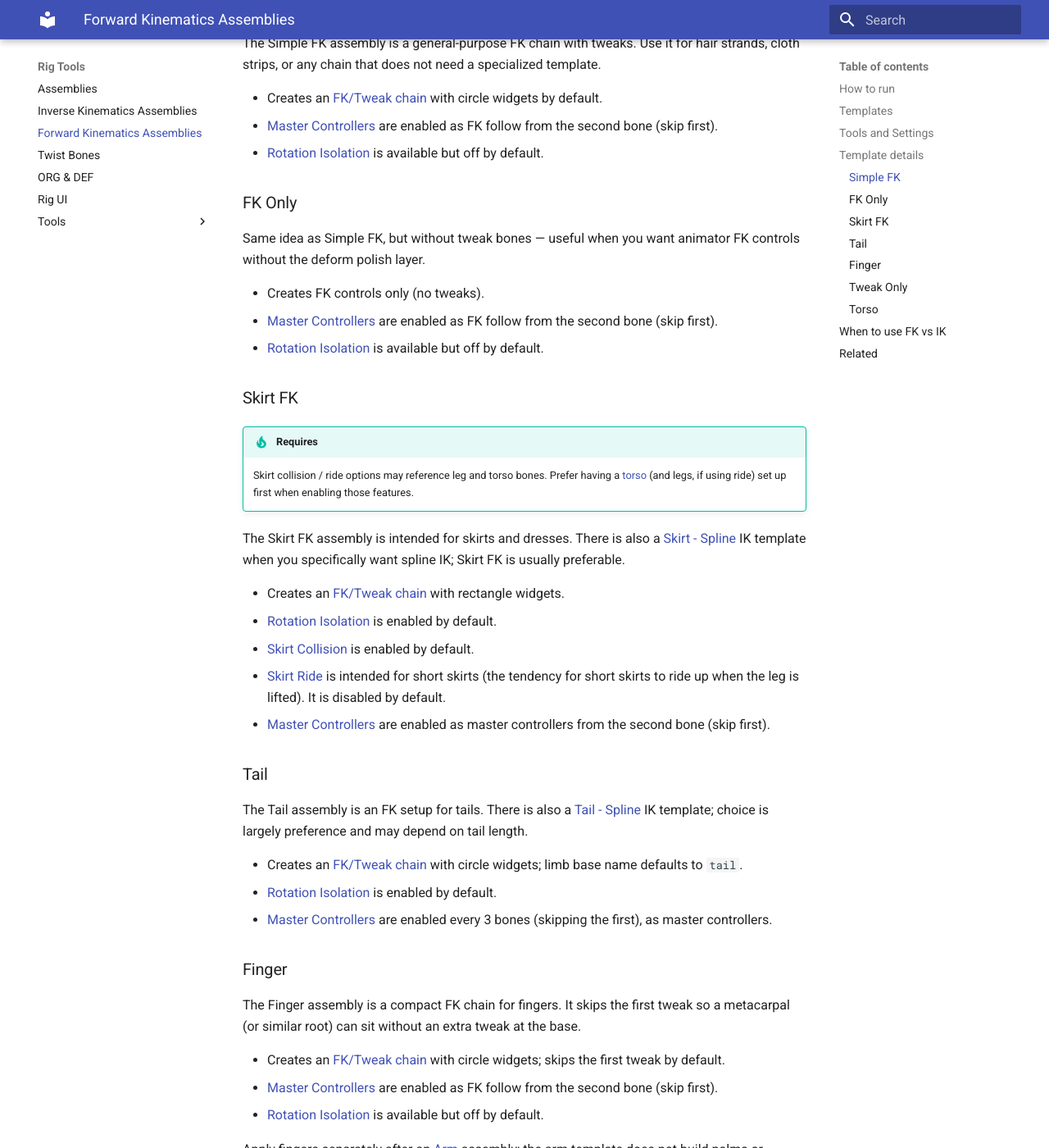
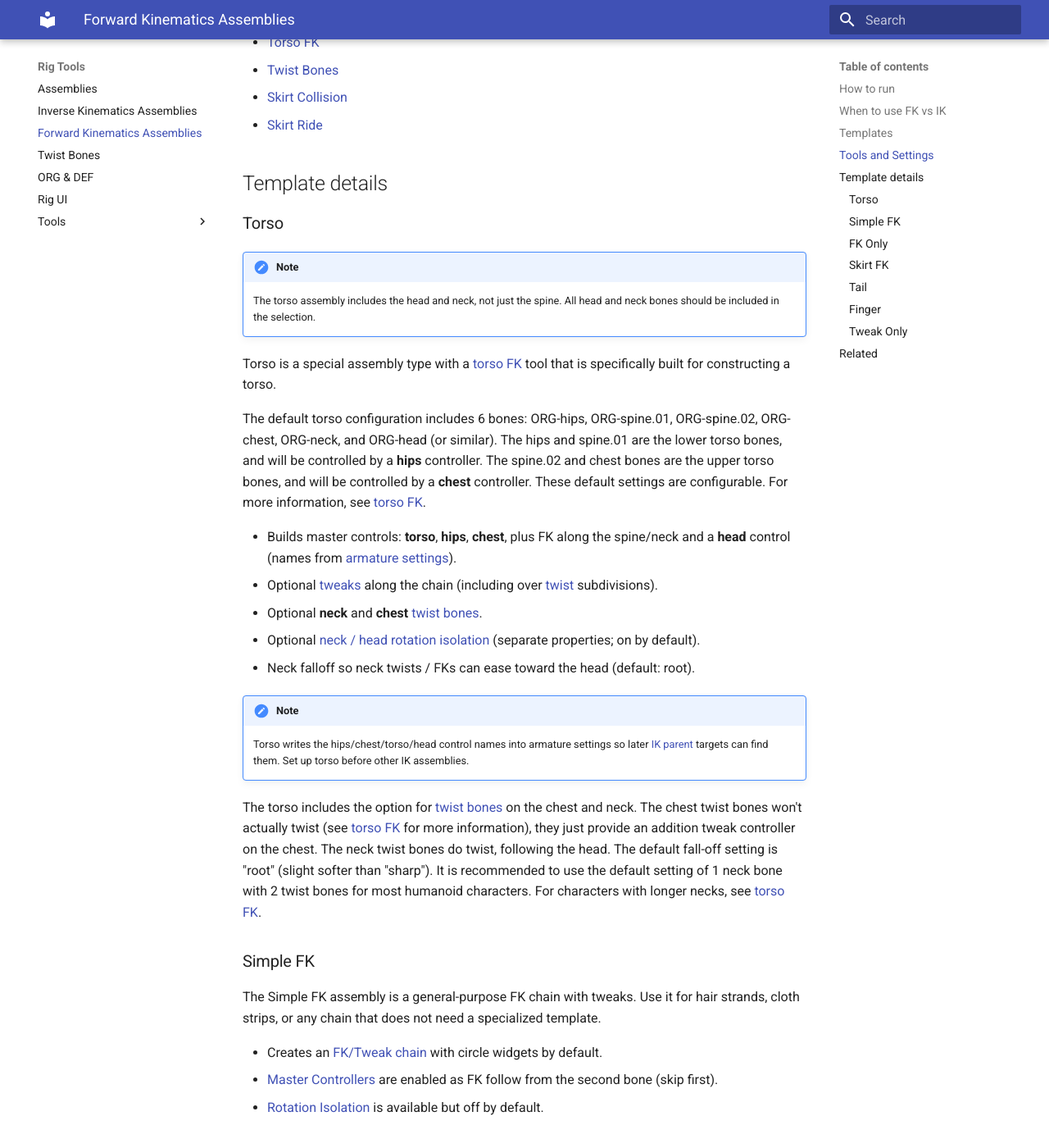
Before and after one commit to jaminvanderberg/blender-rig-tools, an MkDocs documentation site: the page built from docs/fk_assemblies.md, in a window 1280 px wide and 1400 px high, scrolled down 1767 px. Shown: the whole window at 82% size. Built offline with MkDocs 1.6.1 and Material for MkDocs 9.7.7, drawn with Linux system fonts in a browser that asks for light colours; some of the changed text lies outside the part shown.

Commit message:
fk assembly documentaiton

```diff
--- a/docs/fk_assemblies.md
+++ b/docs/fk_assemblies.md
@@ -19,9 +16,18 @@
 
 1. Select one or more linear chains (typically **ORG** bones — see [ORG & DEF](org_def.md)).
 2. Open the **Forward Kinematics** section of the Rig Tools n-panel.
-3. Click an FK template button (or **Torso** for the spine–neck–head assembly).
+3. Click an FK template button.
 
-Prefer templates. The advanced generators expose more options than you usually need.
+## When to use FK vs IK
+
+| Use FK assemblies | Use IK assemblies |
+| --- | --- |
+| Fingers, tails, simple cloth, hair strands | Arms, legs, anything that needs poles / IK goals |
+| You only want FK + tweaks | You need FK/IK switching and snapping |
+| Torso / spine–neck–head | Spline IK skirts/hair/tails when you specifically want splines |
+
+Use FK assemblies when you have simple mechanisms that don't require IK.  Generally, arm and legs should use IK assemblies.
+The spline IK assemblies are available, but are generally special-case uses.  Consider using FK first for hair, cloth, tails, etc., and switch to IK if you can't get the results you want.
 
 ## Templates
 
@@ -49,6 +55,27 @@
 
 ## Template details
 
+### Torso
+
+!!! note
+    The torso assembly includes the head and neck, not just the spine. All head and neck bones should be included in the selection.
+
+Torso is a special assembly type with a [torso FK](tools/torso_fk.md) tool that is specifically built for constructing a torso.
+
+The default torso configuration includes 6 bones: ORG-hips, ORG-spine.01, ORG-spine.02, ORG-chest, ORG-neck, and ORG-head (or similar).  The hips and spine.01 are the lower torso bones, and will be controlled by a **hips** controller. The spine.02 and chest bones are the upper torso bones, and will be controlled by a **chest** controller.  These default settings are configurable.  For more information, see [torso FK](tools/torso_fk.md).
+
+- Builds master controls: **torso**, **hips**, **chest**, plus FK along the spine/neck and a **head** control (names from [armature settings](org_def.md#armature-settings)).
+- Optional [tweaks](tools/fk_tweak_chain.md) along the chain (including over [twist](tools/twist_bones.md) subdivisions).
+- Optional **neck** and **chest** [twist bones](tools/twist_bones.md).
+- Optional [neck / head rotation isolation](tools/rotation_isolation.md) (separate properties; on by default).
+- Neck falloff so neck twists / FKs can ease toward the head (default: root).
+
+!!! note
+    Torso writes the hips/chest/torso/head control names into armature settings so later
+    [IK parent](tools/ik_parent.md) targets can find them. Set up torso before other IK assemblies.
+
+The torso includes the option for [twist bones](tools/twist_bones.md) on the chest and neck. The chest twist bones won't actually twist (see [torso FK](tools/torso_fk.md) for more information), they just provide an addition tweak controller on the chest.  The neck twist bones do twist, following the head.  The default fall-off setting is "root" (slight softer than "sharp").  It is recommended to use the default setting of 1 neck bone with 2 twist bones for most humanoid characters.  For characters with longer necks, see [torso FK](tools/torso_fk.md).
+
 ### Simple FK
 
 The Simple FK assembly is a general-purpose FK chain with tweaks. Use it for hair strands, cloth strips, or any chain that does not need a specialized template.
@@ -59,7 +86,7 @@
 
 ### FK Only
 
-Same idea as Simple FK, but without tweak bones — useful when you want animator FK controls without the deform polish layer.
+Same idea as Simple FK, but without tweak bones — especially useful for short (1-2 bone) chains.
 
 - Creates FK controls only (no tweaks).
 - [Master Controllers](tools/master_controllers.md) are enabled as FK follow from the second bone (skip first).
@@ -68,7 +95,7 @@
 ### Skirt FK
 
 !!! tip "Requires"
-    Skirt collision / ride options may reference leg and torso bones. Prefer having a [torso](#torso) (and legs, if using ride) set up first when enabling those features.
+    Skirt collision / ride reference leg bones.  Setup a leg assemblies first for easier setup.
 
 The Skirt FK assembly is intended for skirts and dresses. There is also a [Skirt - Spline](ik_assemblies.md#skirt-spline) IK template when you specifically want spline IK; Skirt FK is usually preferable.
 
@@ -92,49 +119,20 @@
 
 - Creates an [FK/Tweak chain](tools/fk_chain.md) with circle widgets; skips the first tweak by default.
 - [Master Controllers](tools/master_controllers.md) are enabled as FK follow from the second bone (skip first).
-- [Rotation Isolation](tools/rotation_isolation.md) is available but off by default.
 
 Apply fingers separately after an [Arm](ik_assemblies.md#arm) assembly; the arm template does not build palms or fingers.
 
 ### Tweak Only
 
-Tweak Only builds the tweak layer without FK controls — useful for deform polish on a chain that is already driven elsewhere, or when you only want mid-chain adjustments.
+!!! warning
+    Tweak-only create an incomplete chain that is generally not suitable for a final rig.  It requires additional controls to be added manually.
 
-- Creates tweak bones only (Stretch To by default).
+Tweak Only builds the tweak layer without FK controls.  This leaves the chain an incomplete state: the tweak bones are parented to each other in a chain.  This is often undesirable. This assembly is available as a building block where the intent is to reparent the tweak controls later.
+
+I'm not sure how useful this assembly is as a tool.  It may be dropped in the future.
+
+- Creates tweak bones only.
 - No FK controls, master controllers, or rotation isolation.
-
-### Torso
-
-Torso is its own assembly type (still under the FK panel), not a simple FK chain template.
-
-!!! tip "Requires"
-    A single spine-style chain that includes lower torso, chest/upper torso, neck, and head ORGs
-    in one linear selection (exact counts are options).
-
-The Torso assembly builds the core body controls that later IK assemblies parent to.
-
-- Builds master controls: **torso**, **hips**, **chest**, plus FK along the spine/neck and a **head** control (names from [armature settings](org_def.md#armature-settings)).
-- Optional [tweaks](tools/fk_tweak_chain.md) along the chain (including over [twist](tools/twist_bones.md) subdivisions).
-- Optional **neck** and **chest** [twist bones](tools/twist_bones.md).
-- Optional [neck / head rotation isolation](tools/rotation_isolation.md) (separate properties; on by default).
-- Neck falloff so neck twists / FKs can ease toward the head (default: root).
-
-Typical humanoid defaults: 2 lower-torso bones, 1 neck bone, twist bones on, neck/head isolation on.
-
-!!! note
-    Torso writes the hips/chest/torso/head control names into armature settings so later
-    [IK parent](tools/ik_parent.md) targets on arms/legs can find them. Set up torso before arm/leg IK assemblies.
-
-## When to use FK vs IK
-
-| Use FK assemblies | Use IK assemblies |
-| --- | --- |
-| Fingers, tails, simple cloth, hair strands | Arms, legs, anything that needs poles / IK goals |
-| You only want FK + tweaks | You need FK/IK switching and snapping |
-| Torso / spine–neck–head | Spline IK skirts/hair/tails when you specifically want splines |
-
-You can stack assemblies (e.g. torso first, then arms that parent-switch to chest/head).
-Dependencies block deleting an assembly that another still references.
 
 ## Related
 
--- a/docs/tools/torso_fk.md
+++ b/docs/tools/torso_fk.md
@@ -7,7 +7,11 @@
 
 ## Overview
 
-TODO: document lower-torso/neck counts, twist integration, isolation properties, and armature settings writes.
+The default torso configuration includes two bones for the lower torso, usually "ORG-hips" and "ORG-spine.01" or similar.  These bones will be controlled by the **hips** controller. This default configuration also includes two bones for the upper torso, usually "ORG-spine.02" and "ORG-chest" or similar. The ORG-chest bone has 2 **twist bones** enabled by default (see below). These bones will be controlled by the **chest** controller. Lastly, the default configuration includes a single neck bone with 2 twist bones ("ORG-neck", usually), and a single head bone ("ORG-head", usually).  This is a total of 6 main bones: ORG-hips, ORG-spine.01, ORG-spine.02, ORG-chest, ORG-neck, and ORG head, and 4 twist bones: 2 for the chest and 2 for the neck.
+
+This configuration can be modified to fit different torso types.  It uses two parameters to tell determine which bones belong to which section of the torso: **"Lower torso bone count"** and **"Neck bone count"**.  It will always assume a head bone count of 1.  So any remaining bones will belong to the chest.  This should allow a decent amount of flexibility if you want to reconfigure the torso.  All lower torso bones will be controlled by the **hips** controller, and all upper torso bones will be controlled by the **chest** controller.  Adding additional neck bones will add additional FK controllers for the neck. This is usually not desired unless there is a really long neck.  Use twist bones instead if you only want one neck FK controller.
+
+The torso uses [twist bones](tools/twist_bones.md) in a manner similar to the [IK assemblies](../ik_assemblies.md), but slightly different.  The chest twist bones aren't technically twist bones.  They are used primarily as a way to add an additional tweak bone without adding another FK controller.  The chest twist bones do not twist; in that way they are somewhat like the shin.  But there is not way to add twist capabilities to the chest, unlike the shin.  The neck twist bones do twist, following the head will fall-off.  This is an optional setting that can be disabled, but is usually desireable.  If neck falloff is disabled, the neck twist bones will behave like the chest: adding an additional tweak bone without adding an FK controller.  Twist bones are technically not required to have neck rotation fall-off from the head.  All that is required is more than 1 neck bone.  As stated above, though, this adds an additional FK controller for the neck, and is usually not desirable.  If there is only one neck bone and no twist bones, neck fall-off cannot operate.
 
 ## Related
 
```
Also changed, not shown: other parts of docs/fk_assemblies.md (+0 -3 lines), 1 other file.
